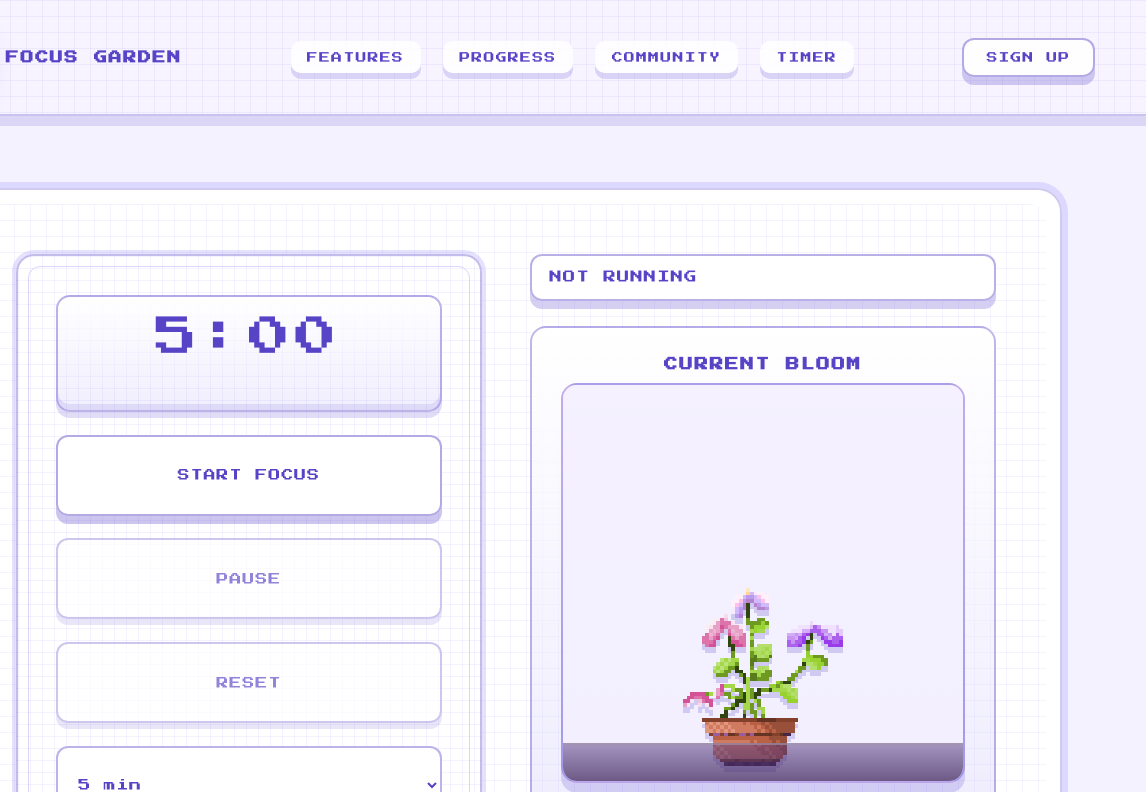
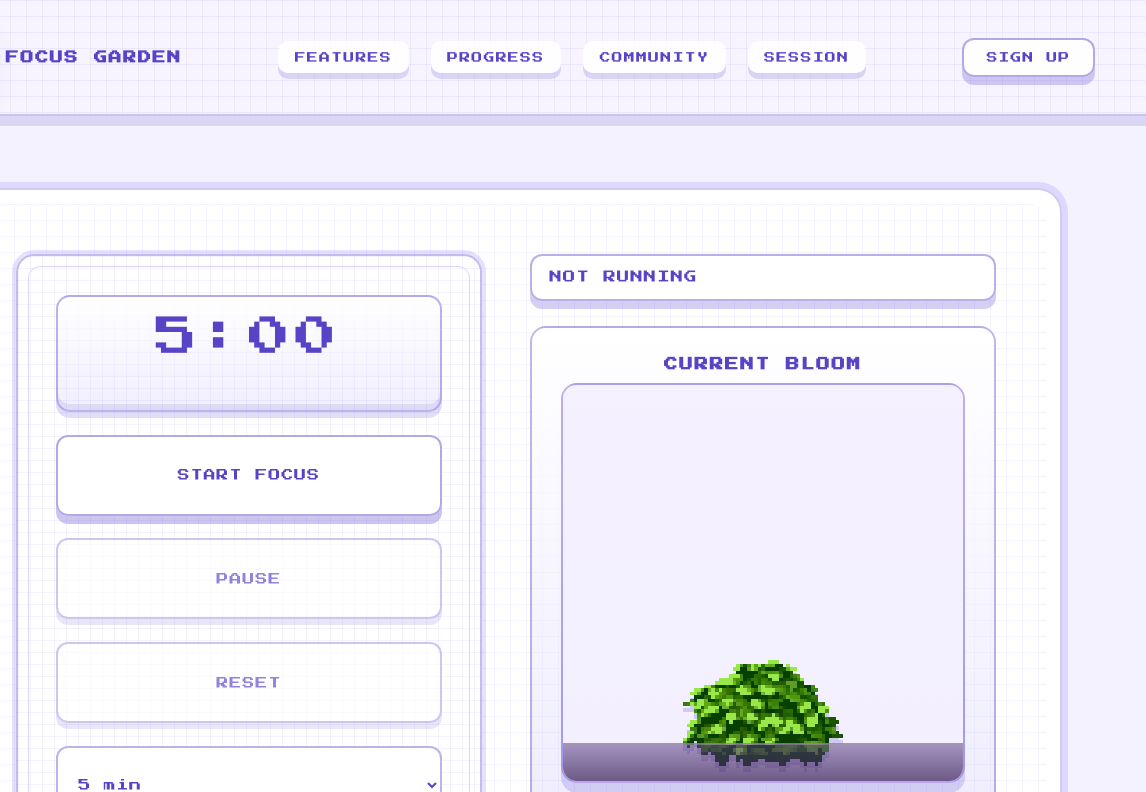
Before and after one commit to davidseeker507/Focus-Garden, a plain HTML site: page public/session.html in a window 1280 px wide. Shown: the top 792 px of the page, 134-1280 px from the left. Drawn offline with Linux system fonts and the light colour scheme.

Commit message:
make MVP

```diff
--- a/public/session.html
+++ b/public/session.html
@@ -16,7 +16,7 @@
             <a href="index.html#features">Features</a>
             <a href="index.html#progress">Progress</a>
             <a href="index.html#community">Community</a>
-            <a href="session.html">Timer</a>
+            <a href="session.html">Session</a>
         </nav>
         <a class="ghost-button" href="signup.html">Sign Up</a>
     </header>
@@ -41,7 +41,7 @@
             <div class="growth-visual">
                 <h2>Current bloom</h2>
                 <div class="growth-visual__scene" id="growth-scene" aria-hidden="true">
-                    <img class="growth-visual__plant" src="img/growth-plant.png" alt="" role="presentation" id="growthPhoto">
+                    <img class="growth-visual__plant" src="/public/Pixel Art Flower Pack/Bush 1 (No Flowers)/Bush 1 (no flowers) - GREEN.png" alt="" role="presentation" id="growthPhoto">
                     <div class="growth-visual__soil"></div>
                 </div>
                 <p class="growth-visual__label">
```
Also changed, not shown: public/index.html (+1 -1 lines).
